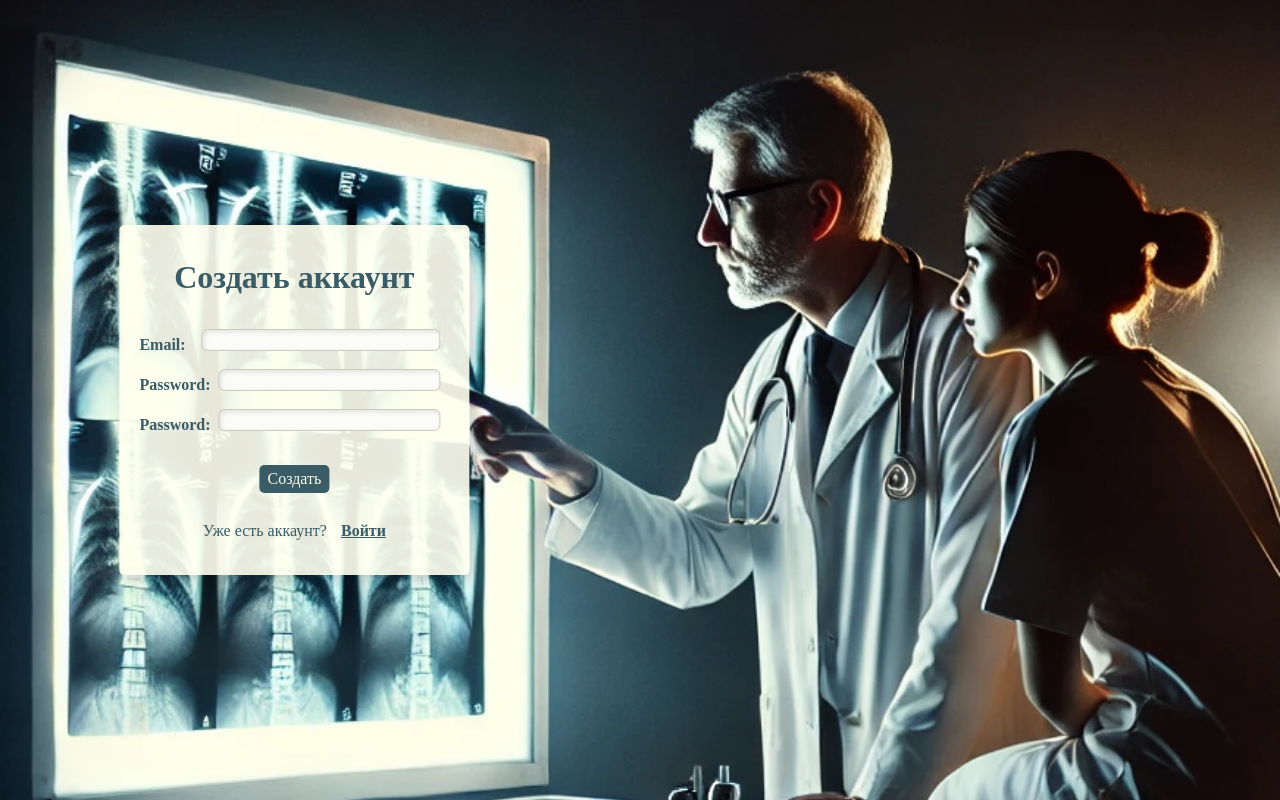
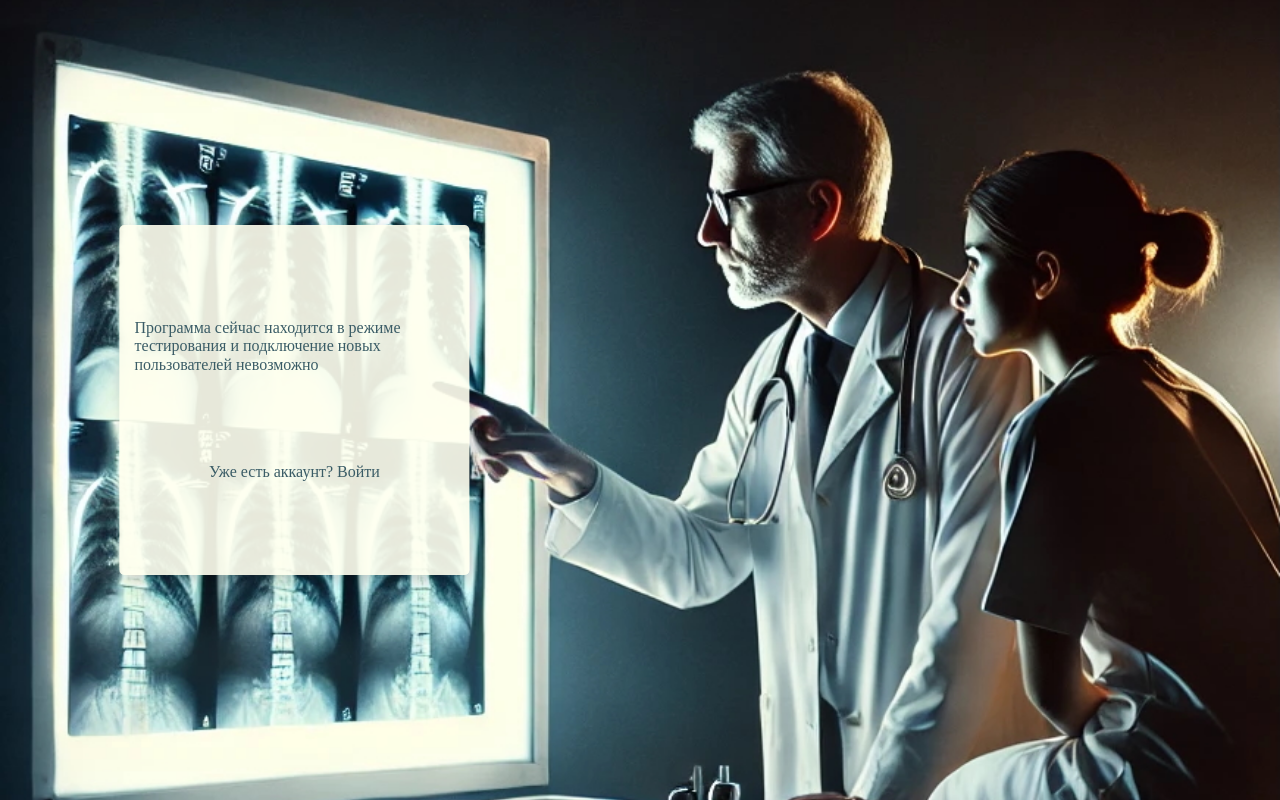
Before and after one commit to denikorolev/flask_auto_report, a Flask app: template templates/security/register_user.html in a window 1280 px wide. Run offline with Flask 3, Linux system fonts and the light colour scheme; the template is opened without the code that fills it, so the values that code supplies are empty; some libraries are stand-ins or nearby versions.

Commit message:
blocked signin possibility

```diff
--- a/app.py
+++ b/app.py
@@ -29,7 +29,7 @@ from openai_api import openai_api_bp
 from key_words import key_words_bp
 from admin import admin_bp
 
-version = "0.8.7"
+version = "0.8.8"
 
 app = Flask(__name__)
 app.config.from_object(get_config()) # Load configuration from file config.py
--- a/static/css/style.css
+++ b/static/css/style.css
@@ -197,7 +197,7 @@ body {
     color: var(--main-text-color);
 }
 
-.wrapper--auth {
+.auth-register__item {
     display: flex;
     justify-content: space-between;
     align-items: center;
@@ -210,7 +210,7 @@ body {
     color: inherit;
 }
 
-.label--auth {
+.auth-register__label {
     width: 70px;
     margin-right: 10px;
 }
--- a/templates/security/register_user.html
+++ b/templates/security/register_user.html
@@ -3,33 +3,42 @@
 {% block container %}
 {{ super() }}
 
-<h1 class="title title-auth" id="signupForm">Создать аккаунт</h1>
-<form class="flex_column" action="/register" method="post" name="register_user_form">
-    <input type="hidden" name="csrf_token" value="{{ csrf_token() }}">
+{% if user_max_rank == 4 %}
+    <div class="auth_register">
+        <h1 class="title auth_register__title" id="signupForm">Создать аккаунт</h1>
+        <form class="flex_column auth_register__form" action="/register" method="post" name="register_user_form">
+            <input type="hidden" name="csrf_token" value="{{ csrf_token() }}">
 
-    <div class="wrapper wrapper--auth">
-        <label class="label label--auth" for="email">Email:</label>
-        <input class="input input--auth" type="email" id="email" name="email" required type="email" autocomplete="email">
+            <ul class="auth-register__list">
+                <li class="wrapper auth-register__item">
+                    <label class="label auth-register__label" for="email">Email:</label>
+                    <input class="input auth-register__input" type="email" id="email" name="email" required type="email" autocomplete="email">
+                </li>
+                <li class="wrapper auth-register__item">
+                    <label class="label auth-register__label" for="password">Password:</label>
+                    <input class="input auth-register__input" type="password" id="password" name="password" autocomplete="new-password">
+                </li>
+                <li class="wrapper auth-register__item">
+                    <label class="label auth-register__label" for="password_confirm">Password:</label>
+                    <input class="input auth-register__input" type="password" id="password_confirm" name="password_confirm" autocomplete="new-password">
+                </li>
+            </ul>
+
+            <button id="signupSubmit" class="btn btn_report auth-register__btn" type="submit" value="Register">Создать</button>
+        </form>
     </div>
+{% else %}
+    <div class="auth-register">
+        <p>Программа сейчас находится в режиме тестирования и подключение новых пользователей невозможно</p>
+    </div>
+{% endif %}
 
-    <div class="wrapper wrapper--auth">
-        <label class="label label--auth" for="password">Password:</label>
-        <input class="input input--auth" type="password" id="password" name="password" autocomplete="new-password">
-    </div>
-
-    <div class="wrapper wrapper--auth">
-        <label class="label label--auth" for="password_confirm">Password:</label>
-        <input class="input input--auth" type="password" id="password_confirm" name="password_confirm" autocomplete="new-password">
-    </div>
-
-    <button id="signupSubmit" class="btn btn--auth" type="submit" value="Register">Создать</button>
-</form>
 
 {% if register_user_form.errors %}
-    <ul>
+    <ul class="auth-register__errors-list">
     {% for field, errors in register_user_form.errors.items() %}
         {% for error in errors %}
-            <li>
+            <li class="auth-register__error">
                 <p>В поле {{ field }}</p>
                 <p>ошибка:  {{ error }}</p>
             </li>
@@ -39,6 +48,6 @@
 {% endif %}
 
 <p>Уже есть аккаунт?
-    <a class="link--auth" href="/login">Войти</a>
+    <a class="auth-register__link" href="/login">Войти</a>
 </p>
 {% endblock container %}
```
